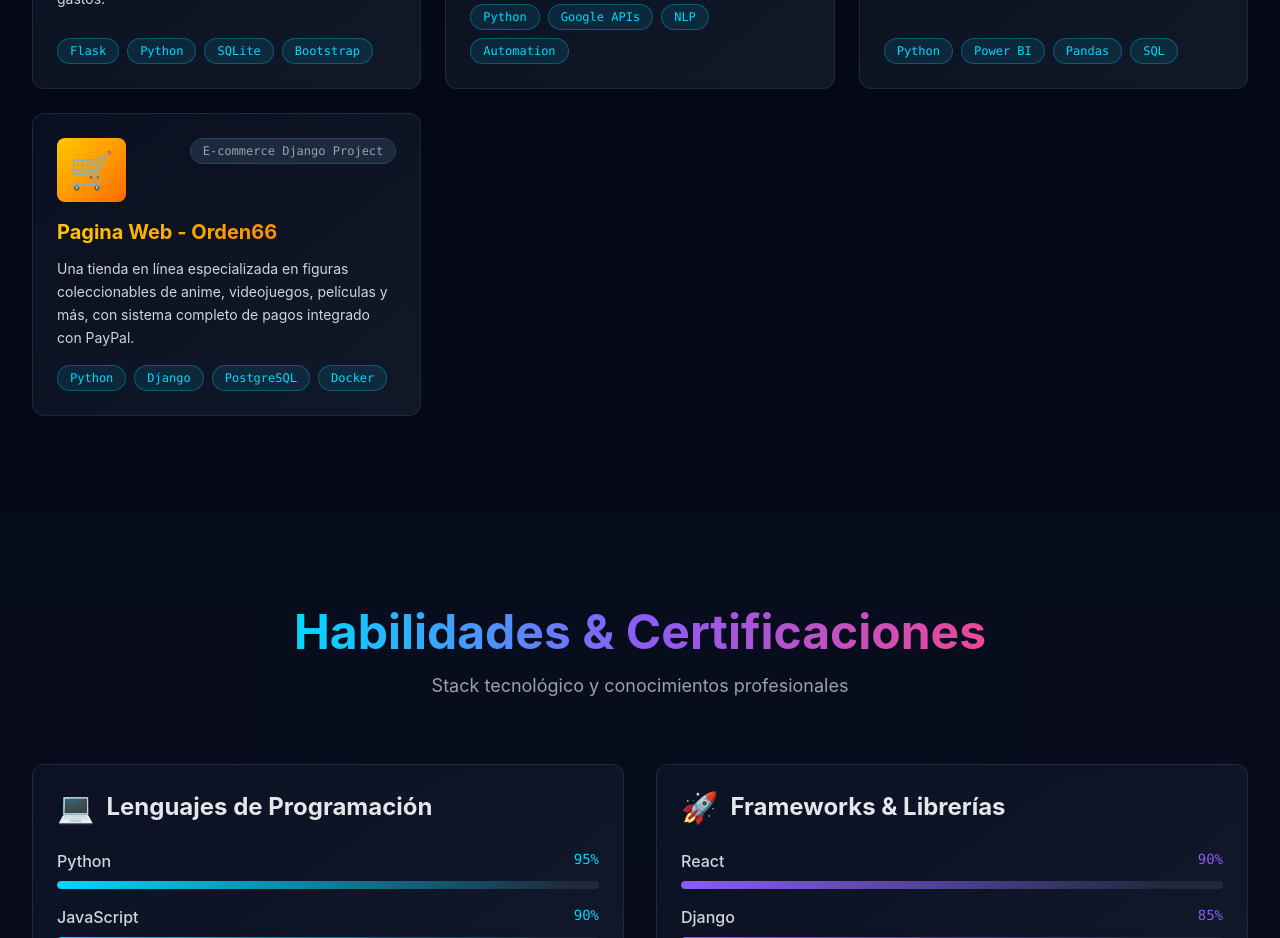
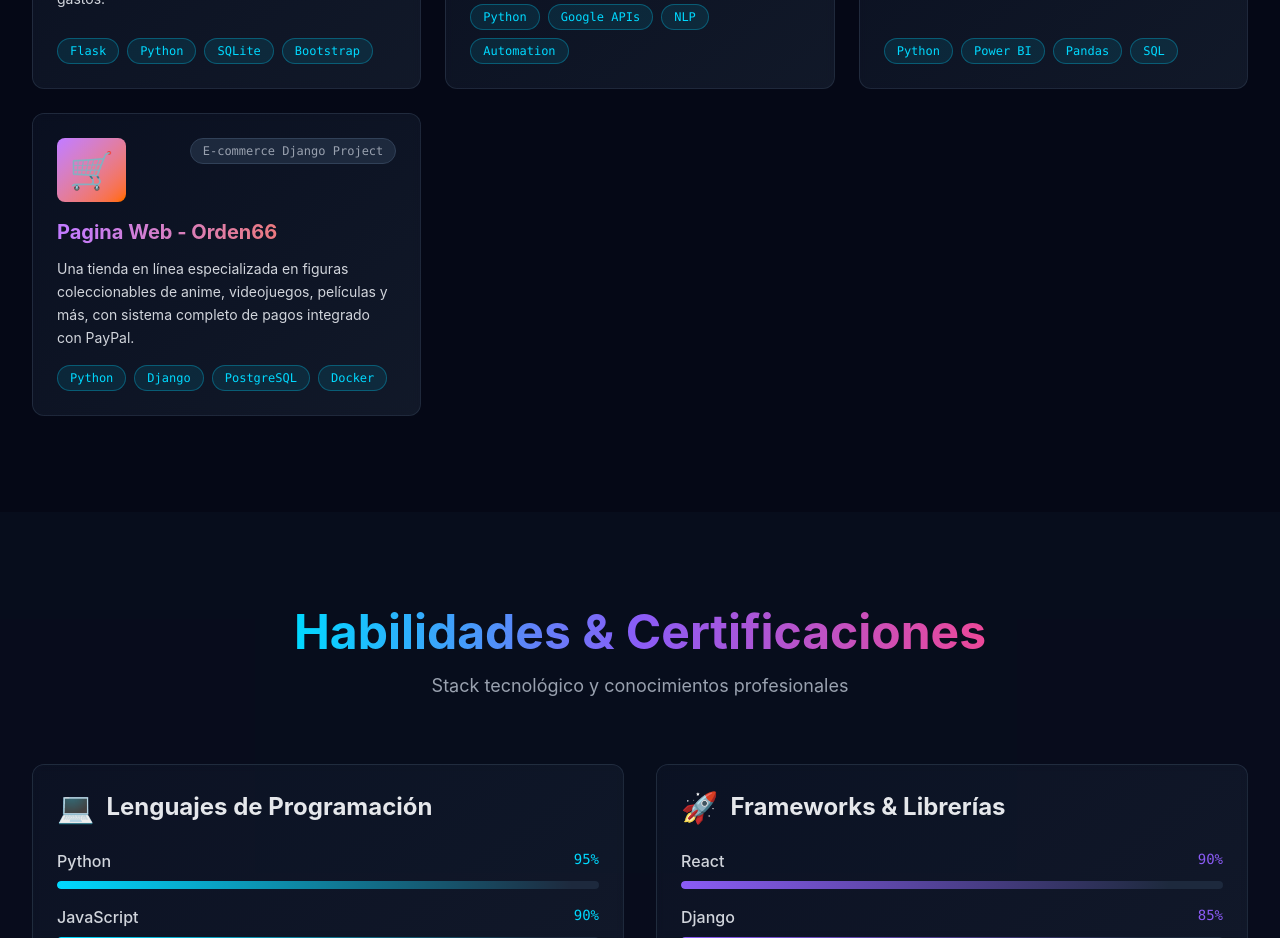
Before and after one commit to EdsonTovaR/PORTAFOLIO, a React (Vite) app in the folder mi-portafolio/: page / in a window 1280 px wide. Shown: the part 3700-4638 px from the top of the page. Built offline with nearby package versions, Linux system fonts and the light colour scheme.

Commit message:
Cambio de color

```diff
--- a/mi-portafolio/src/components/Projects.jsx
+++ b/mi-portafolio/src/components/Projects.jsx
@@ -53,7 +53,7 @@ const Projects = () => {
       category: "E-commerce Django Project",
       description: "Una tienda en línea especializada en figuras coleccionables de anime, videojuegos, películas y más, con sistema completo de pagos integrado con PayPal.",
       tech: ["Python", "Django", "PostgreSQL", "Docker"],
-      color: "from-yellow-400 to-orange-500",
+      color: "from-purple-400 to-orange-500",
       icon: "🛒"
     }
   ];
```
